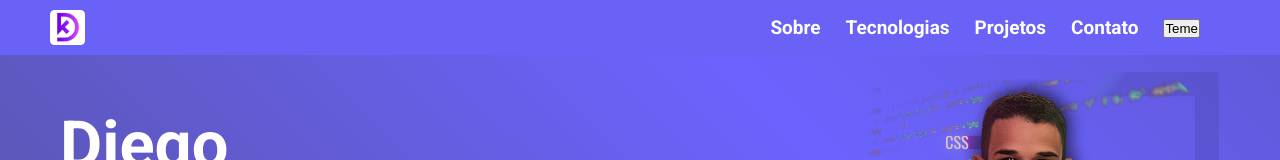
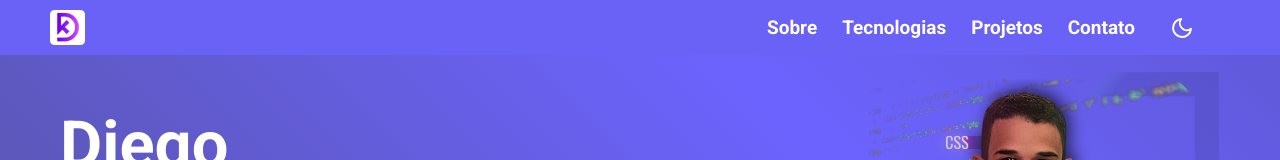
Before and after one commit to diegotimao/portifolio, a React (Create React App) app: page / in a window 1280 px wide. Shown: the top 160 px of the page. Built offline with nearby package versions, Linux system fonts and the light colour scheme.

Commit message:
feat: Adicionando button theme

```diff
--- a/src/components/Header/index.js
+++ b/src/components/Header/index.js
@@ -4,11 +4,15 @@ import './header.css';
 import Logo from '../../assets/logo.png';
 import MenuIcon from '../../assets/menu.svg';
 import { AuthContext } from '../../provider/auth';
+import SunIcon from '../../assets/sun.svg';
+import MonICon from '../../assets/moon.svg';
+
 
 function Header() {
 
   const { theme, setTheme } = useContext(AuthContext);
   const [toggle, setTogle] = useState('nav-list-toggle');
+  const [IconTheme, setIconTheme] = useState(MonICon);
 
   const handleClick = () => {
     if (toggle === 'nav-list') {
@@ -18,7 +22,11 @@ function Header() {
   }
 
   const onChangeTheme = () => {
-    if (theme === 'lithe') return setTheme('dark');
+    if (theme === 'lithe') {
+      setIconTheme(SunIcon);
+      return setTheme('dark')
+    };
+    setIconTheme(MonICon);
     return setTheme('lithe');
   }
 
@@ -32,11 +40,20 @@ function Header() {
             <li><AnchorLink className='link' href='#tecks'>Tecnologias</AnchorLink></li>
             <li><AnchorLink className='link' href='#projetos'>Projetos</AnchorLink></li>
             <li><AnchorLink className='link' href='#contato'>Contato</AnchorLink></li>
-            <li><button type='button' onClick={ () => onChangeTheme() }>Teme</button></li>
+            <li>
+              <button className='btn-theme' type='button' onClick={ () => onChangeTheme() }>
+                <img src={ IconTheme } alt="Icon Theme" />
+              </button>
+            </li>
           </ul>
-          <button type="button" className="btn-toggle" onClick={ () => handleClick()}>
-            <img src={MenuIcon} alt="Botão menu" />
-          </button>
+          <div className='togle'>
+            <button className='btn-theme' type='button' onClick={ () => onChangeTheme() }>
+                <img src={ IconTheme } alt="Icon Theme" />
+              </button>
+            <button type="button" className="btn-toggle" onClick={ () => handleClick()}>
+              <img src={MenuIcon} alt="Botão menu" />
+            </button>
+          </div>
         </div>
         <ul className={toggle} >
           <AnchorLink className='link' href='#sobre'><li onClick={() => handleClick()}>Sobre</li></AnchorLink>
```
